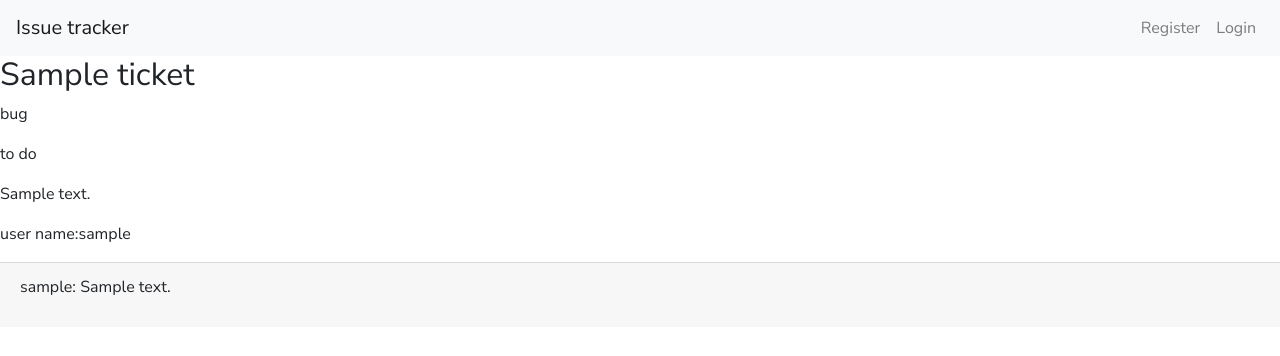
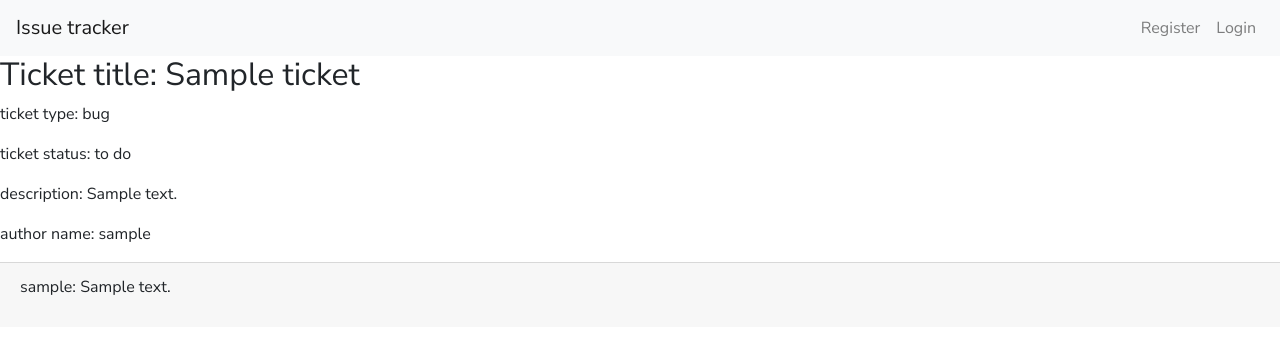
Before and after one commit to r-andy79/issue-tracker-app, a Django app: page /ticket/1/ in a window 1280 px wide. Shown: the top 356 px of the page. Run offline with Django 3.2, Linux system fonts and the light colour scheme; tables that the repository leaves empty hold one stand-in row (values such as "Sample post"); some libraries are stand-ins or nearby versions.

Commit message:
added headers to describe ticket's fields in detailed view

```diff
--- a/issue_tracker_app/templates/issue_tracker_app/ticket_detail.html
+++ b/issue_tracker_app/templates/issue_tracker_app/ticket_detail.html
@@ -1,11 +1,11 @@
 {% extends 'issue_tracker_app/base.html' %}
 {% block content %}
 <div class="ticket">
-  <h2>{{ ticket.title}}</h2>
-  <p>{{ ticket.get_ticket_type_display }}</p>
-  <p>{{ ticket.get_ticket_status_display }}</p>
-  <p>{{ ticket.text }}</p>
-  <p>user name:{{ ticket.author }}</p>
+  <h2>Ticket title: {{ ticket.title}}</h2>
+  <p>ticket type: {{ ticket.get_ticket_type_display }}</p>
+  <p>ticket status: {{ ticket.get_ticket_status_display }}</p>
+  <p>description: {{ ticket.text }}</p>
+  <p>author name: {{ ticket.author }}</p>
 </div>
 {% if user %}
 <a href="{% url 'ticket_vote' ticket_id=ticket.pk user_id=user.id %}">Vote</a>
```
